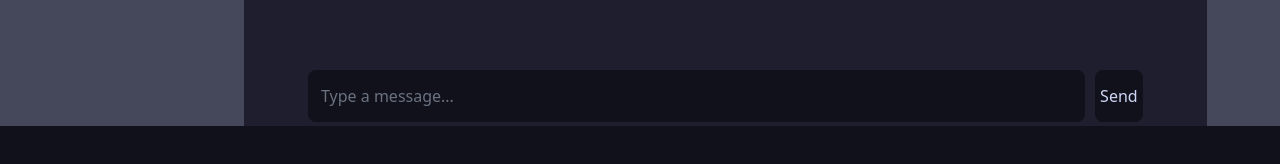
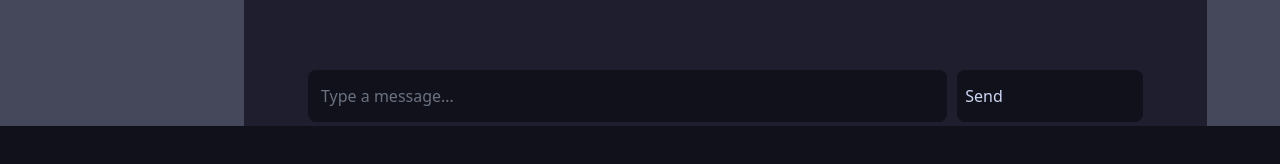
Before and after one commit to NestlyChat/Nestly, a SvelteKit app in the folder packages/nestly/: page / in a window 1280 px wide. Shown: the part 602-766 px from the top of the page. Built offline with nearby package versions, Linux system fonts and the light colour scheme.

Commit message:
Update root.css

```diff
--- a/packages/nestly/static/styles/root.css
+++ b/packages/nestly/static/styles/root.css
@@ -122,3 +122,38 @@ body, html {
     margin-left: auto;
     margin-right: 8px;
 }
+
+
+
+
+
+
+
+
+
+
+
+
+
+
+
+
+
+
+
+
+
+
+
+
+
+/* arven goofy */
+
+.chatSendButton {
+    align-items: center;
+    display: flex;
+    justify-content: center;
+    justify-content: space-between;
+    padding: 6px 8px;
+    width: 240px
+}
```
